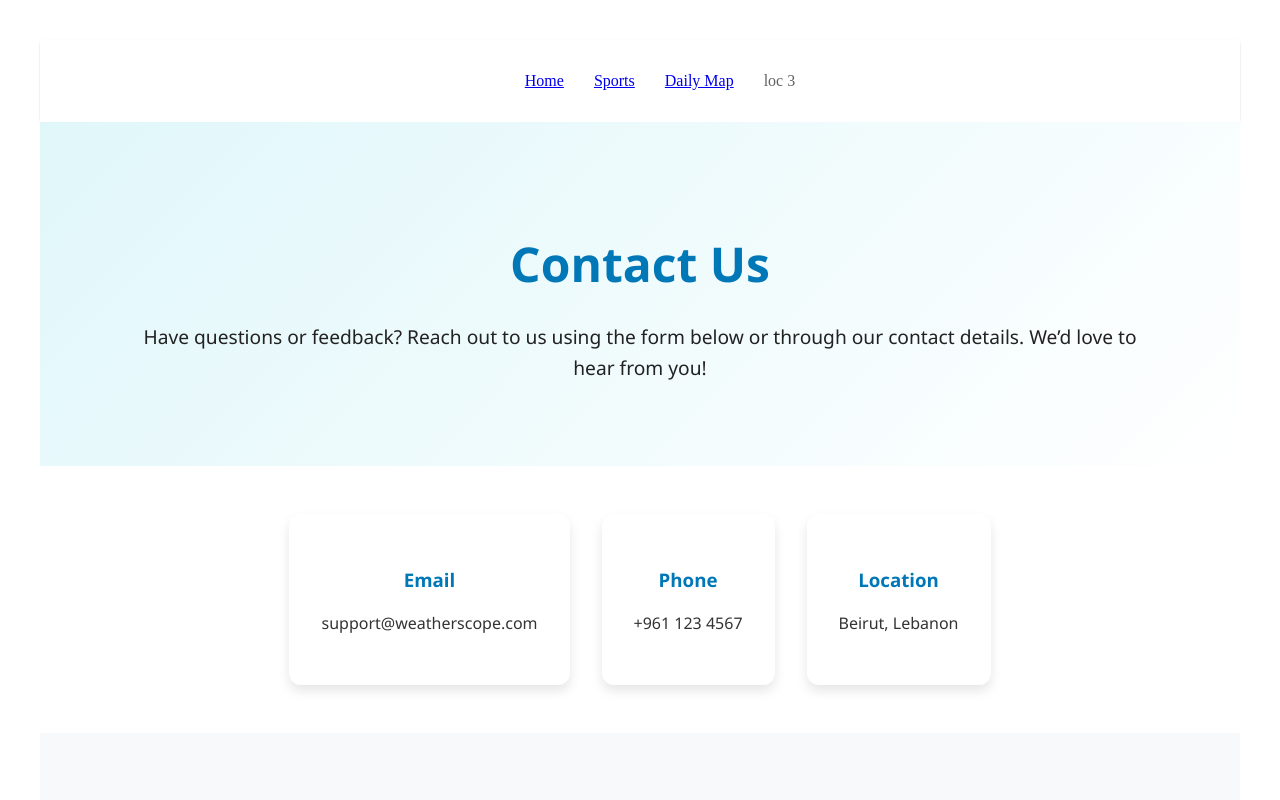
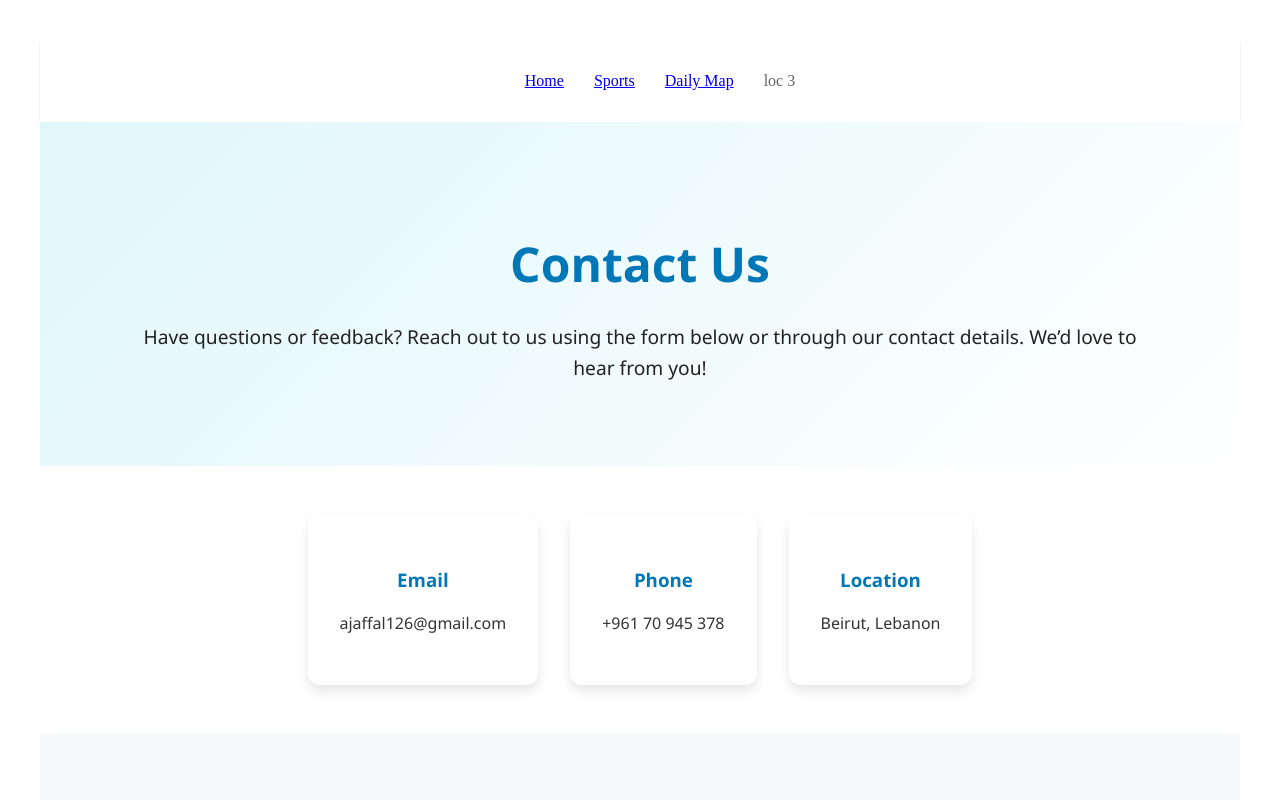
Before and after one commit to jefouz/Weatherscope, a React (Vite) app in the folder nasaPrep/: page /Contact in a window 1280 px wide. Shown: the top 800 px of the page. Built offline with nearby package versions, Linux system fonts and the light colour scheme; no server answers.

Commit message:
added the correct contact information

```diff
--- a/nasaPrep/src/components/Contact/Contact.jsx
+++ b/nasaPrep/src/components/Contact/Contact.jsx
@@ -36,11 +36,11 @@ const Contact = () => {
       <section className="contact-info">
         <div className="info-card">
           <h3>Email</h3>
-          <p>support@weatherscope.com</p>
+          <p>ajaffal126@gmail.com</p>
         </div>
         <div className="info-card">
           <h3>Phone</h3>
-          <p>+961 123 4567</p>
+          <p>+961 70 945 378</p>
         </div>
         <div className="info-card">
           <h3>Location</h3>
```
